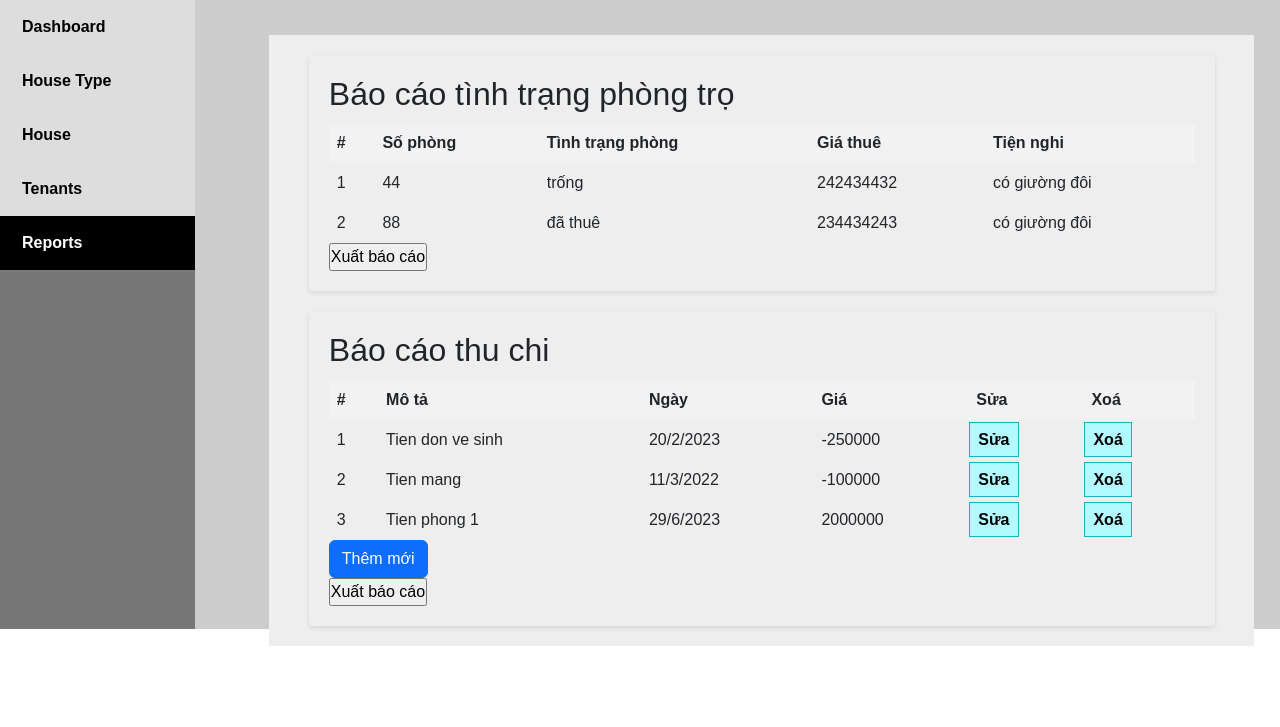
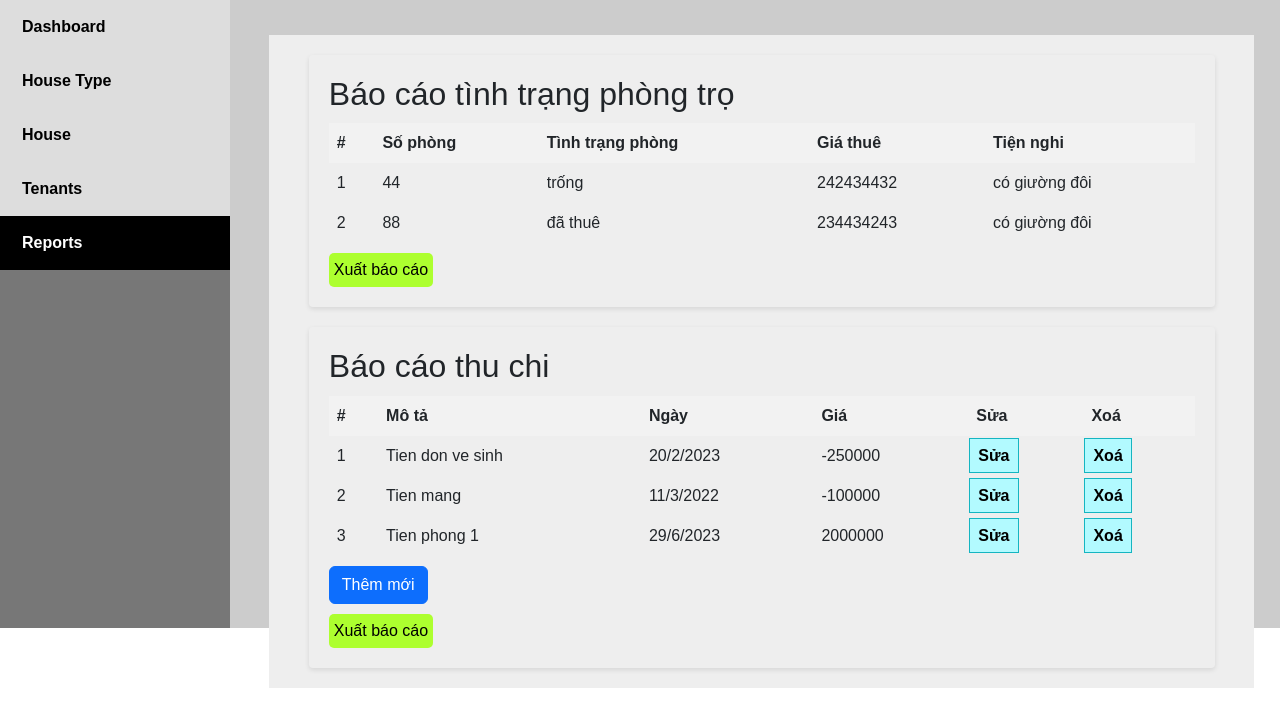
Before and after one commit to tranhoa2003/DACS_Nhom3, a PHP site: page /baocao.php in a window 1280 px wide. Shown: the part 45-772 px from the top of the page. Run offline with PHP 8.4, Linux system fonts and the light colour scheme; a user stored in the database is signed in; data comes from the database, SQL or seed files in the repository; some web fonts are replaced.

Commit message:
Add files via upload
sửa css

```diff
--- a/DACS/baocao.css
+++ b/DACS/baocao.css
@@ -93,3 +93,26 @@ button:hover {
 .admin-label:hover + .logout-link {
     color: red;
 }
+
+.main_left{
+    width: 18%;
+    background-color: #777777;
+    min-height: 780px;
+    height: auto;
+    position: relative;
+}
+section input{
+    cursor: pointer;
+    border-radius: 5px;
+    padding: 5px 5px;
+    background: greenyellow;
+    margin-top: 10px;
+    border: none;
+}
+section input:hover{
+    background-color: #0d6efd;
+    color: white;
+}
+.btn-primary{
+    margin-top: 10px;
+}
--- a/DACS/baocao.php
+++ b/DACS/baocao.php
@@ -15,7 +15,7 @@
     <meta name="viewport" content="width=device-width, initial-scale=1.0" />
     <title>Document</title>
     <link rel="stylesheet" href="baocao.css"/>
-    <link rel="stylesheet" href="renter.css">
+    <link rel="stylesheet" href="style.css">
     <!-- <link rel="stylesheet" href="./phong/room.css"> -->
     <link href="https://cdn.jsdelivr.net/npm/bootstrap@5.3.2/dist/css/bootstrap.min.css" rel="stylesheet" integrity="sha384-T3c6CoIi6uLrA9TneNEoa7RxnatzjcDSCmG1MXxSR1GAsXEV/Dwwykc2MPK8M2HN" crossorigin="anonymous">
     <link
--- a/DACS/config.php
+++ b/DACS/config.php
@@ -1,7 +1,7 @@
 <?php
     $connect = mysqli_connect("localhost","root","","vidu");
     if($connect){
-        mysqli_query($connect, "SET NAMES 'UTF8'");
+        mysqli_query($connect, "SET NAMES 'UTF8");
         // echo "Ket noi thanh cong";
     }else{
         echo "Ket noi that bai";
--- a/DACS/style.css
+++ b/DACS/style.css
@@ -35,7 +35,8 @@
 .main_left{
     width: 18%;
     background-color: #777777;
-    height: 628px;
+    min-height: 628px;
+    height: auto;
     position: relative;
 }
 .main_left a {
```
Also changed, not shown: DACS/export_thuchi.php (line endings or trailing spaces), DACS/export_ttphong.php (line endings or trailing spaces).
